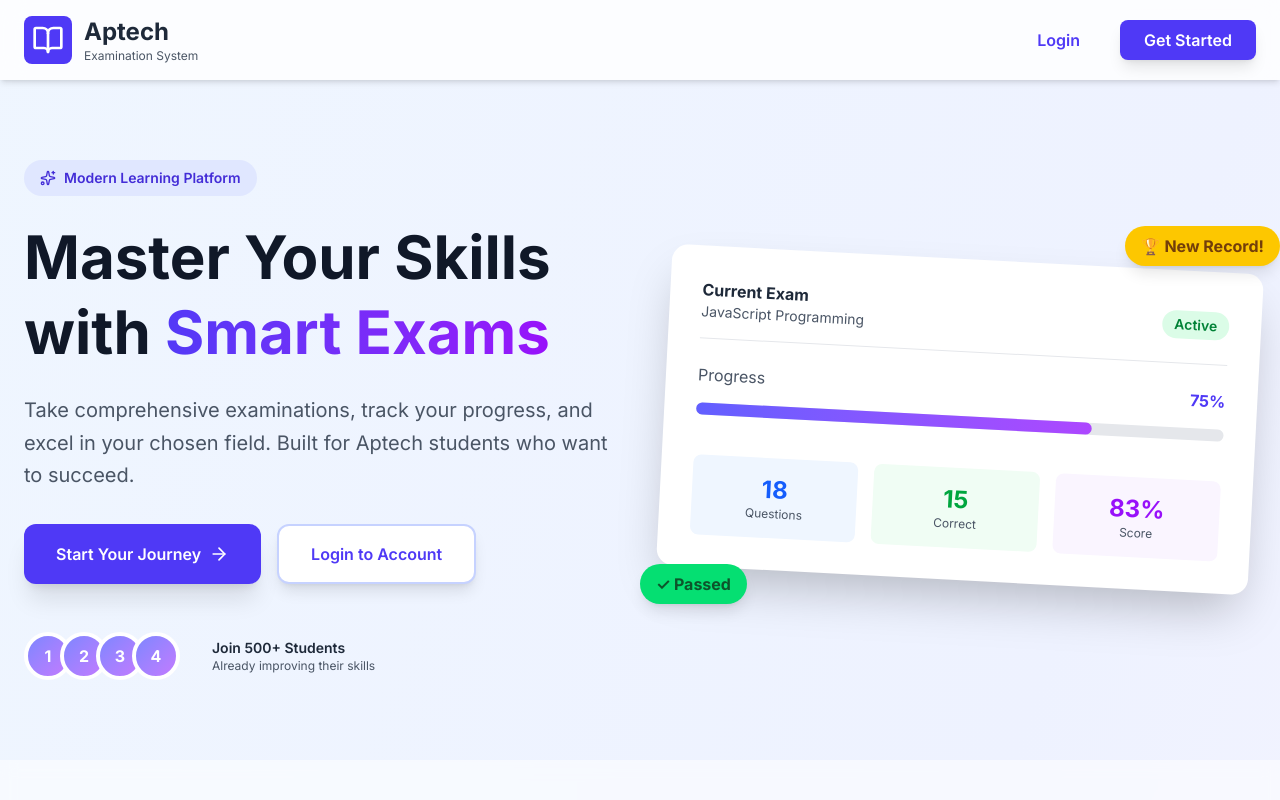
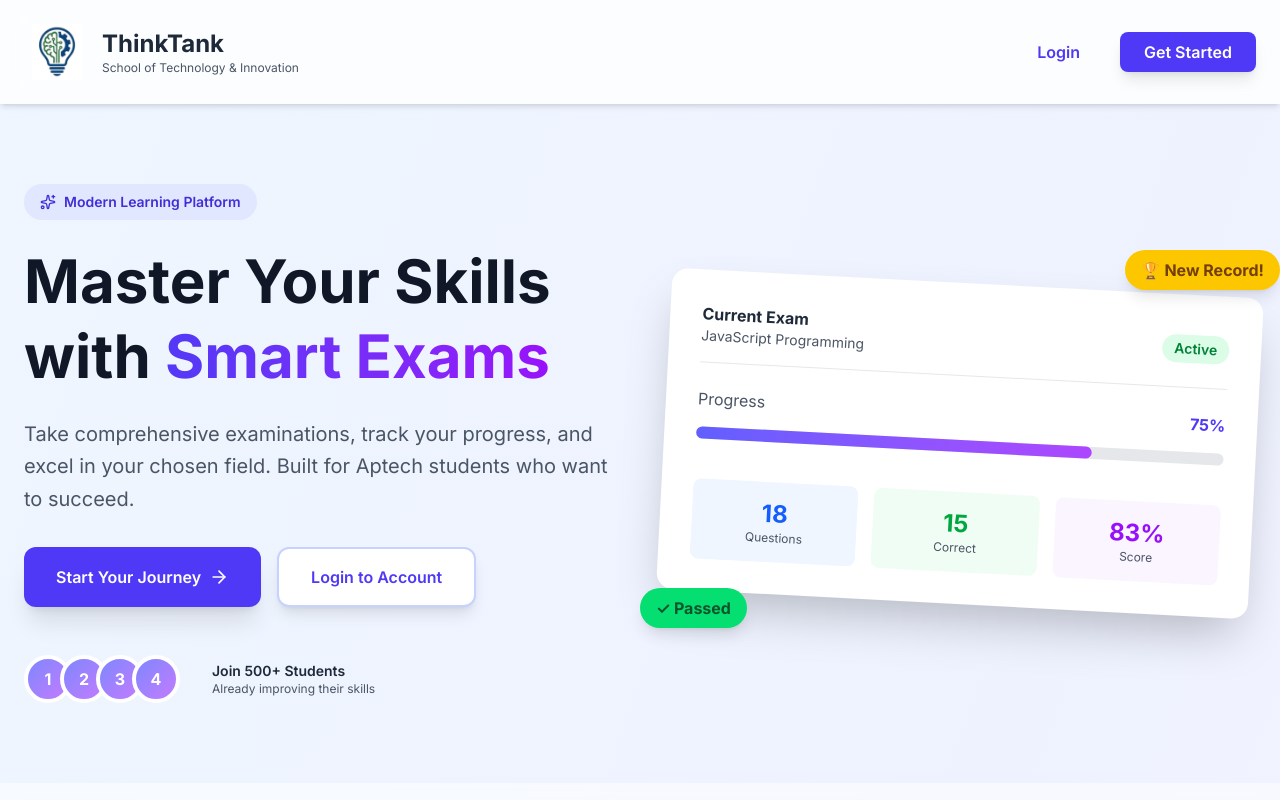
Before and after one commit to SirhmVFX/aptrack, a Next.js app: page / in a window 1280 px wide. Shown: the top 800 px of the page. Built offline with nearby package versions, Linux system fonts and the light colour scheme; no server answers.

Commit message:
fixed logo and url

```diff
--- a/src/app/page.tsx
+++ b/src/app/page.tsx
@@ -14,6 +14,7 @@ import {
   TrendingUp,
   Shield,
 } from "lucide-react";
+import Image from "next/image";
 
 export default function HomePage() {
   const features = [
@@ -65,12 +66,14 @@ export default function HomePage() {
       <nav className="bg-white/80 backdrop-blur-md shadow-md sticky top-0 z-50">
         <div className="max-w-7xl mx-auto px-6 py-4 flex justify-between items-center">
           <div className="flex items-center gap-3">
-            <div className="bg-indigo-600 p-2 rounded-lg">
-              <BookOpen className="w-8 h-8 text-white" />
+            <div className=" p-2 rounded-lg">
+              <Image src="/logo.png" alt="ThinkTank" width={50} height={50} />
             </div>
             <div>
-              <h1 className="text-2xl font-bold text-gray-800">Aptech</h1>
-              <p className="text-xs text-gray-600">Examination System</p>
+              <h1 className="text-2xl font-bold text-gray-800">ThinkTank</h1>
+              <p className="text-xs text-gray-600">
+                School of Technology & Innovation
+              </p>
             </div>
           </div>
           <div className="flex items-center gap-4">
@@ -123,7 +126,7 @@ export default function HomePage() {
                 <ArrowRight className="w-5 h-5" />
               </Link>
               <Link
-                href="/"
+                href="/signin"
                 className="flex items-center justify-center gap-2 px-8 py-4 bg-white text-indigo-600 rounded-xl font-semibold hover:bg-gray-50 transition shadow-lg border-2 border-indigo-200"
               >
                 Login to Account
```
